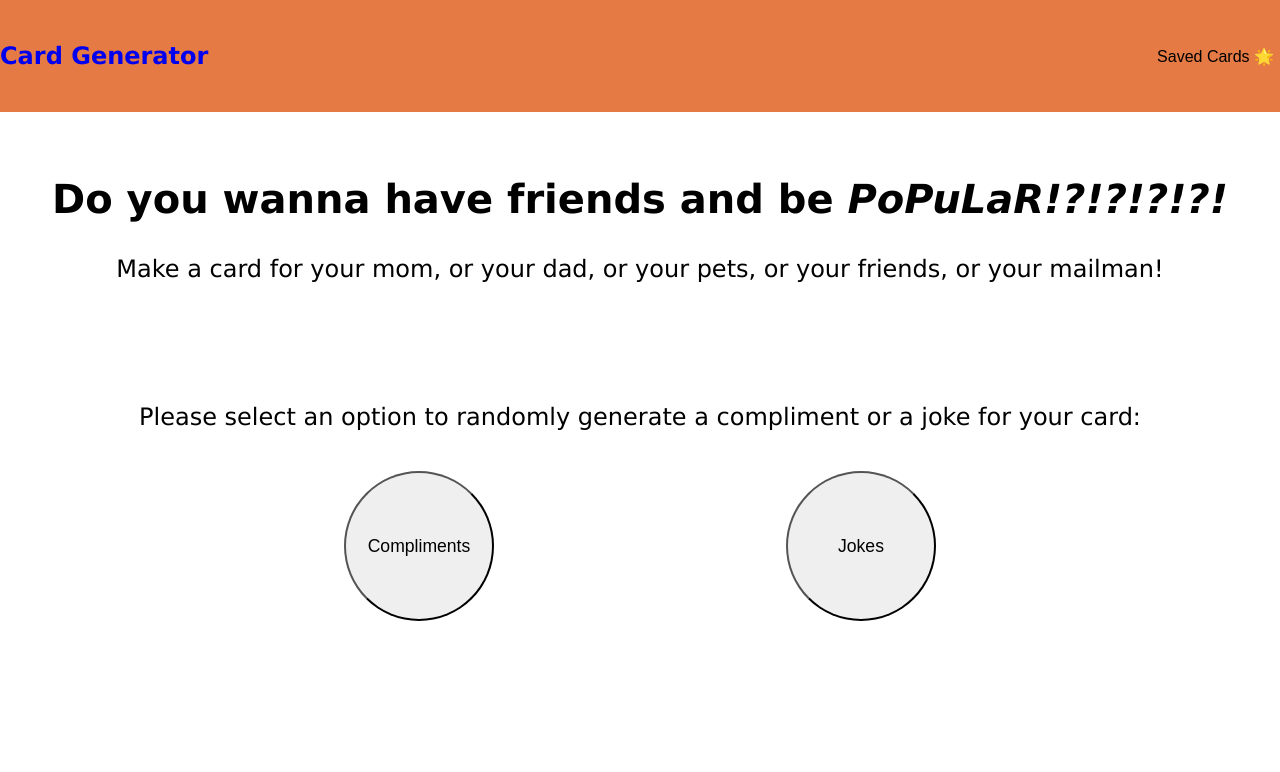
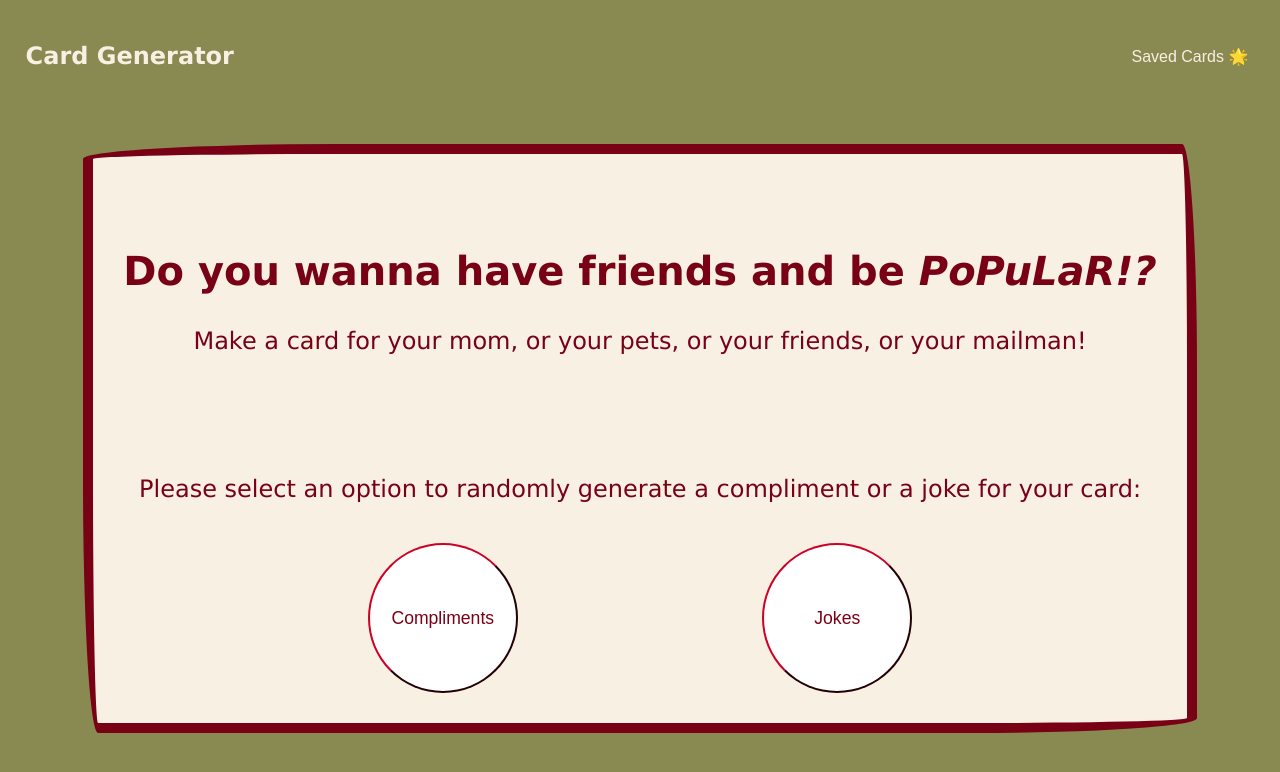
Before and after one commit to kpn678/stretch-tech, a React (Create React App) app: page / in a window 1280 px wide. Shown: the top 772 px of the page. Built offline with nearby package versions, Linux system fonts and the light colour scheme.

Commit message:
Add form styling and border to home

```diff
--- a/src/Components/App/App.css
+++ b/src/Components/App/App.css
@@ -1,11 +1,19 @@
 main {
-  /* color: white; */
   font-family:'Lucida Sans', 'Lucida Sans Regular', 'Lucida Grande', 'Lucida Sans Unicode', Geneva, Verdana, sans-serif;
   display: flex;
   flex-direction: column;
   align-items: center;
   justify-content: space-evenly;
   text-align: center;
+  height: 100%;
+}
+
+.home {
+  border: solid 10px #780116;
+  border-radius: 255px 15px 225px 15px/15px 225px 15px 255px;
+  padding: 30px;
+  background-color: #F8F0E3;
+  margin-top: 4vh;
 }
 
 .description > h2 {
@@ -32,7 +40,10 @@ main {
   height: 150px;
   width: 150px;
   border-radius: 50%;
+  border-color: #780116;
+  background-color: white;
   font-size: 1.1em;
+  color: #780116;
 }
 
 .compliments-button:hover, .jokes-button:hover {
--- a/src/Components/App/App.tsx
+++ b/src/Components/App/App.tsx
@@ -37,8 +37,8 @@ const App: FC = () => {
         exact path='/' render={()=>
           <section className='home' data-cy='home'>
             <div className='description'>
-              <h2>Do you wanna have friends and be <i>PoPuLaR!?!?!?!?!</i></h2>
-              <p>Make a card for your mom, or your dad, or your pets, or your friends, or your mailman!</p>
+              <h2>Do you wanna have friends and be <i>PoPuLaR!?</i></h2>
+              <p>Make a card for your mom, or your pets, or your friends, or your mailman!</p>
             </div>
             <p className='select-text'>Please select an option to randomly generate a compliment or a joke for your card:</p>
             <div className='choices'>
--- a/src/Components/CardForm/CardForm.css
+++ b/src/Components/CardForm/CardForm.css
@@ -0,0 +1,45 @@
+form {
+    display: flex;
+    flex-direction: column;
+    justify-content: space-between;
+    align-items: center;
+    border:solid 10px #780116;
+    border-radius: 255px 15px 225px 15px/15px 225px 15px 255px;
+    height: 60vh;
+    width: 65vw;
+    margin-top: 4vh;
+    padding: 50px;
+    background-color: #F8F0E3;
+}
+
+input {
+    height: 2.5vh;
+    width: 15vw;
+}
+
+textarea {
+    height: 10vh;
+    width: 50vw;
+}
+
+.form-buttons {
+    display: flex;
+    justify-content: space-between;
+    margin-top: 5vh;
+    width: 25vw;
+}
+
+.make-card-button, .get-quote-button {
+    cursor: pointer;
+    height: 120px;
+    width: 120px;
+    border-radius: 50%;
+    border-color: #780116;
+    background-color: white;
+    font-size: 0.8em;
+    color: #780116;
+}
+
+.make-card-button:hover, .get-quote-button:hover {
+    transform: scale(1.2);
+  }
--- a/src/Components/CardForm/CardForm.tsx
+++ b/src/Components/CardForm/CardForm.tsx
@@ -1,6 +1,6 @@
-import React, { useState, ChangeEvent, useEffect } from 'react';
-import { Link } from 'react-router-dom';
-import './CardForm.css';
+import React, { useState, ChangeEvent, useEffect } from 'react'
+import { Link } from 'react-router-dom'
+import './CardForm.css'
 import Card from "../../types/Card.type"
 
 interface Props {
@@ -9,7 +9,6 @@ interface Props {
 }
 
 const CardForm = ({selectCard, choice}:Props) => {
-
     const [to, setTo] = useState<string>('')
     const [quote, setQuote] = useState<string>('')
     const [message, setMessage] = useState<string>('')
@@ -52,7 +51,7 @@ const CardForm = ({selectCard, choice}:Props) => {
             from: from,
             id: Date.now()
         }
-        selectCard(card);
+        selectCard(card)
     }
 
     const handleChange = (event: ChangeEvent<HTMLInputElement> | ChangeEvent<HTMLTextAreaElement>) => {
@@ -77,11 +76,11 @@ const CardForm = ({selectCard, choice}:Props) => {
                     <label htmlFor='from-input'>From:
                         <input type='text' name='from-input' onChange={ event => handleChange(event)} value={from} data-cy='from-input'/>
                     </label>
-                <div>
+                    <div className='form-buttons'>
                         <Link to="/preview-card" onClick={() => createCard()}>
-                        <button data-cy='make-card-button'>Make my card!</button>
+                            <button className='make-card-button' data-cy='make-card-button'>Make my card!</button>
                         </Link>
-                    <button data-cy='get-quote-button' onClick={(event) => {
+                        <button className='get-quote-button' data-cy='get-quote-button' onClick={(event) => {
                             event.preventDefault()
                             getQuote()}}>{`Get new ${choice}!`}
                         </button>
@@ -89,8 +88,7 @@ const CardForm = ({selectCard, choice}:Props) => {
                 </>
             }
         </form>
-    );
-
-};
+    )
+}
 
 export default CardForm;
--- a/src/Components/NavBar/NavBar.css
+++ b/src/Components/NavBar/NavBar.css
@@ -2,9 +2,16 @@ nav {
     display: flex;
     align-items: center;
     justify-content: space-between;
-    background-color:#E57A44;
+    /* border:solid 5px #780116;
+    border-radius: 255px 15px 225px 15px/15px 225px 15px 255px;
+    background-color: #F8F0E3; */
     height: 14vh;
     width: 100%;
+}
+
+h1 {
+    color: #F8F0E3;
+    margin-left: 2vw;
 }
 
 .show-saved-button {
@@ -12,4 +19,6 @@ nav {
     font-size: 1em;
     border-style: none;
     background-color: transparent;
+    color: #F8F0E3;
+    margin-right: 2vw;
 }
--- a/src/index.css
+++ b/src/index.css
@@ -5,9 +5,10 @@ body {
     sans-serif;
   -webkit-font-smoothing: antialiased;
   -moz-osx-font-smoothing: grayscale;
-  /* background-color: #8B9F04; */
+  background-color: #898952;
   display: flex;
-  flex-direction: column ;
+  flex-direction: column;
+  color: #780116;
 }
 
 code {
```
Lines whose indentation alone changed are shown as unchanged.
